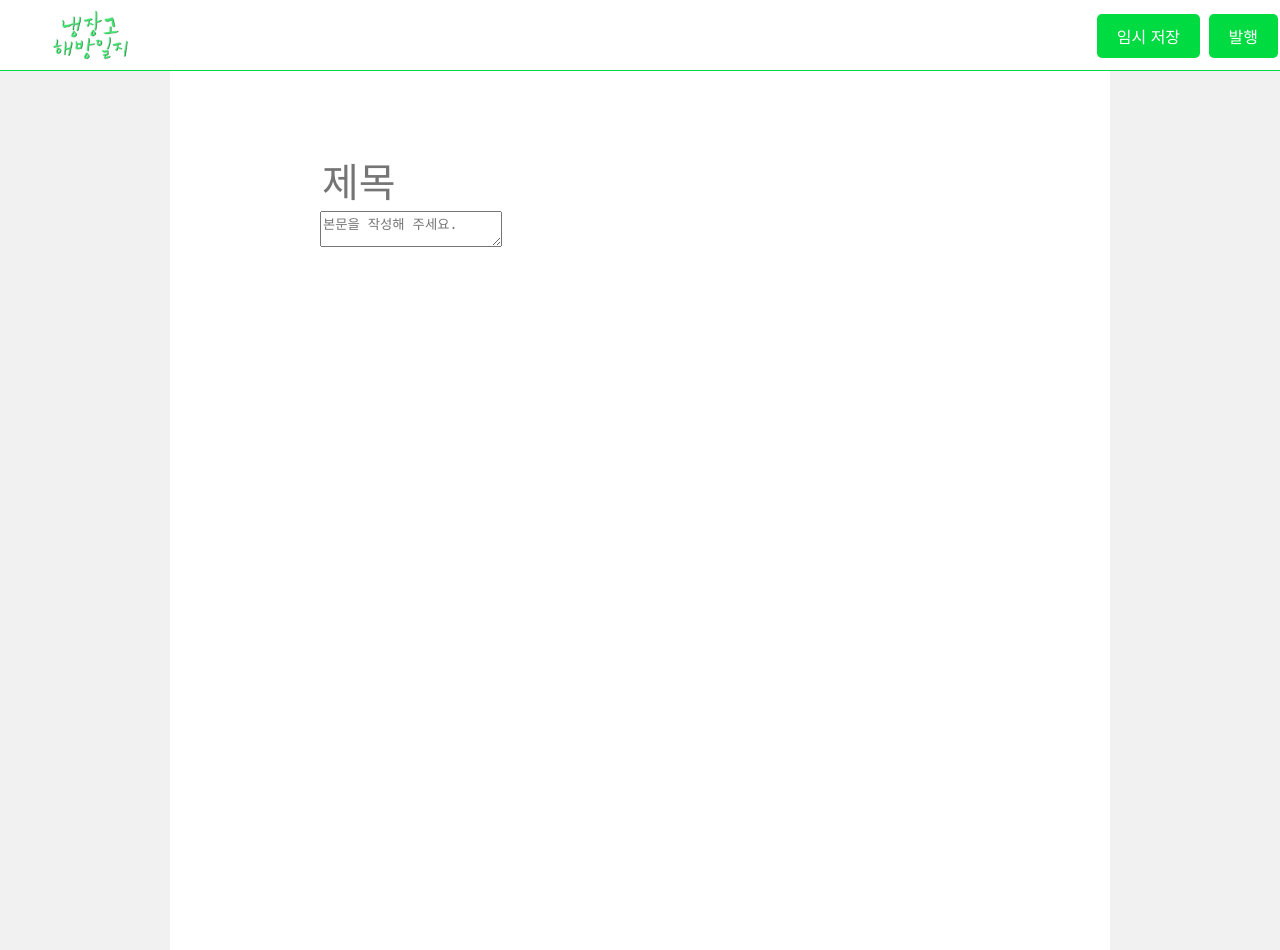
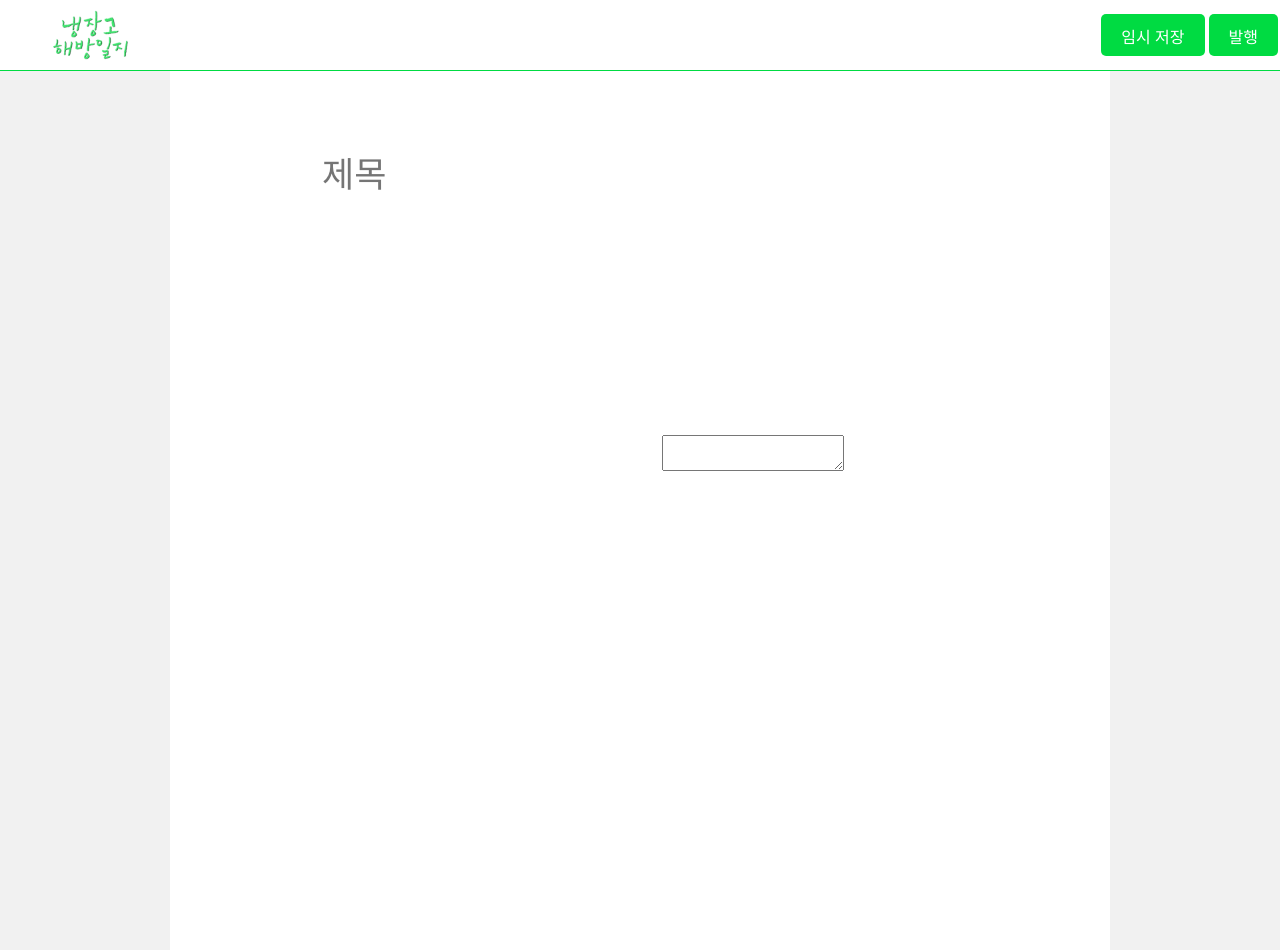
Before and after one commit to Woni1010011/KDT-Hackathon, a Django app: template P_Ndjango/contents_app/templates/write_post.html in a window 1280 px wide. Shown: the top 950 px of the page. Run offline with Django 4.2, Linux system fonts and the light colour scheme; the template is opened without the code that fills it, so the values that code supplies are empty, except form fields; tables that the repository leaves empty hold one stand-in row (values such as "Sample post"); form fields are guessed from the names that the template uses; some libraries are stand-ins or nearby versions.

Commit message:
Feat: write_post.html summernote 적용

```diff
--- a/P_Ndjango/contents_app/static/css/write_post.css
+++ b/P_Ndjango/contents_app/static/css/write_post.css
@@ -29,7 +29,7 @@ body {
 
 .board_content {
     background-color: white;
-    width: 50%;
+    width: 45%;
     height: 800px;
     padding-left: 150px;
     padding-right: 150px;
@@ -45,13 +45,14 @@ body {
 
 .title_content {
     width: 100%;
-    font-size: 40px;
+    font-size: 35px;
     border: none;
     resize: none;
     height: 100%;
     display: flex;
     justify-content: center;
     align-items: center;
+    margin-bottom: 10px;
 }
 
 .board_content {
@@ -87,7 +88,26 @@ body {
 
 }
 
-.button-style,
+.button-style {
+    background-color: rgb(0, 219, 66);
+    /* 네이버 버튼 색상 */
+    color: #ffffff;
+    /* 글자 색상 */
+    border: none;
+    padding: 10px 20px;
+    font-size: 16px;
+    cursor: pointer;
+    border-radius: 5px;
+    text-align: center;
+    text-decoration: none;
+    display: inline-block;
+    transition-duration: 0.4s;
+    margin: 4px 2px;
+    transition-duration: 0.4s;
+    cursor: pointer;
+    margin-left: auto;
+}
+
 .publish-button {
     background-color: rgb(0, 219, 66);
     /* 네이버 버튼 색상 */
@@ -105,6 +125,7 @@ body {
     margin: 4px 2px;
     transition-duration: 0.4s;
     cursor: pointer;
+
 }
 
 .button-style:hover {
@@ -118,3 +139,16 @@ body {
     color: rgb(0, 219, 66);
     border: 1px solid rgb(0, 219, 66);
 }
+
+.my-custom-form {
+    width: 865px;
+    height: 484px;
+    display: flex;
+    justify-content: center;
+    align-items: center;
+}
+
+element.style {
+    margin-left: auto;
+    margin-left: auto;
+}
--- a/P_Ndjango/contents_app/templates/write_post.html
+++ b/P_Ndjango/contents_app/templates/write_post.html
@@ -19,30 +19,23 @@
 
 <body> <!-- navbar 대체 고민 -->
     <header class="topnav">
-        {% comment %} 상단 메뉴바 {% endcomment %}
         <a href="{%url 'main'%}">
             <img class="NDjango_logo" src="{% static 'img/NDjango.png' %}" alt=''>
         </a>
-        <div class="nav-buttons">
-            <div class="nav-topics">
-                {% csrf_token %}
-                <a href="{% url 'post' %}" class="button-style">임시 저장</a>
-                <a href="{% url 'post' %}" class="publish-button">발행</a>
-            </div>
 
-            {% comment %} 상단 메뉴바 {% endcomment %}
-            <div>
-                <a href="{%url 'main'%}"></a>
-            </div>
+        <a href="{% url 'main' %}" type="submit" class="button-style" id="save-btn">임시 저장</a>
+        <a href="{% url 'main' %}" type="submit" class="publish-button" id="publish-btn">발행</a>
 
     </header>
     <div class="board_content">
         <div class="title">
             <textarea class="title_content" type="text" placeholder="제목"></textarea>
         </div>
-
-        <div class="content">
-            <textarea class="summernote" name="contents" placeholder="본문을 작성해 주세요."></textarea>
+        <div>
+            <form method="post" action="{% url 'write_post' %}" class="my-custom-form">
+                {% csrf_token %}
+                {{ write_form.content }}
+            </form>
         </div>
     </div>
 
@@ -51,20 +44,14 @@
 
 
 </body>
+
 <script>
     $(document).ready(function () {
         $('.summernote').summernote({
-            toolbar: [
-                // 툴바에 표시할 옵션들을 나열합니다.
-                ['fontname', ['fontname']],
-                ['fontsize', ['fontsize']],
-                // ... (원하는 옵션들을 추가하세요)
-                ['view', ['fullscreen', 'help']]
-            ],
-            fontNames: ['Arial', 'Arial Black', 'Comic Sans MS', 'Courier New', '맑은 고딕', '궁서', '굴림체', '굴림', '돋움체', '바탕체'],
-            fontSizes: ['8', '9', '10', '11', '12', '14', '16', '18', '20', '22', '24', '28', '30', '36', '50', '72']
+            // height: $('.board_content').height() - 100, // 100은 여유 높이 조절값입니다.
         });
     });
 </script>
 
+
 </html>
--- a/P_Ndjango/requirements.txt
+++ b/P_Ndjango/requirements.txt
@@ -1,4 +1,5 @@
 asgiref==3.7.2
+bleach==6.1.0
 boto3==1.28.66
 botocore==1.31.66
 cachetools==5.3.1
@@ -11,6 +12,7 @@ defusedxml==0.7.1
 Django==4.2.5
 django-allauth==0.56.1
 django-storages==1.14.2
+django-summernote==0.8.20.0
 google-api-core==2.12.0
 google-auth==2.23.3
 google-cloud-vision==3.4.5
@@ -50,3 +52,4 @@ social-auth-core==4.4.2
 sqlparse==0.4.4
 tzdata==2023.3
 urllib3==2.0.5
+webencodings==0.5.1
```
Also changed, not shown: P_Ndjango/P_Ndjango/settings.py (+32 -27 lines), P_Ndjango/contents_app/forms.py (+11 -17 lines), P_Ndjango/contents_app/models.py (+29 -17 lines), P_Ndjango/contents_app/static/js/write_post.js (+34 -0 lines), P_Ndjango/contents_app/views.py (+55 -28 lines), P_Ndjango/contents_app/migrations/0004_write_post.py (added).
